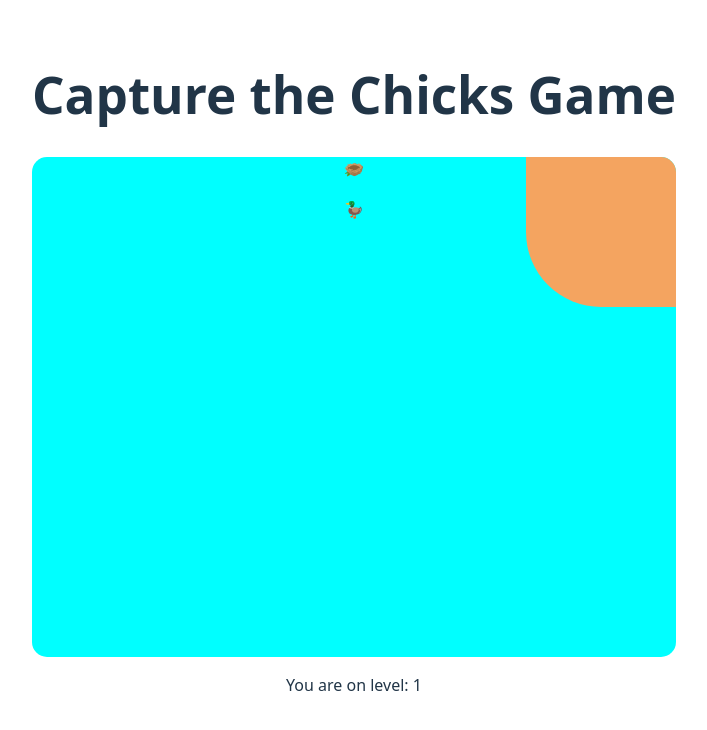
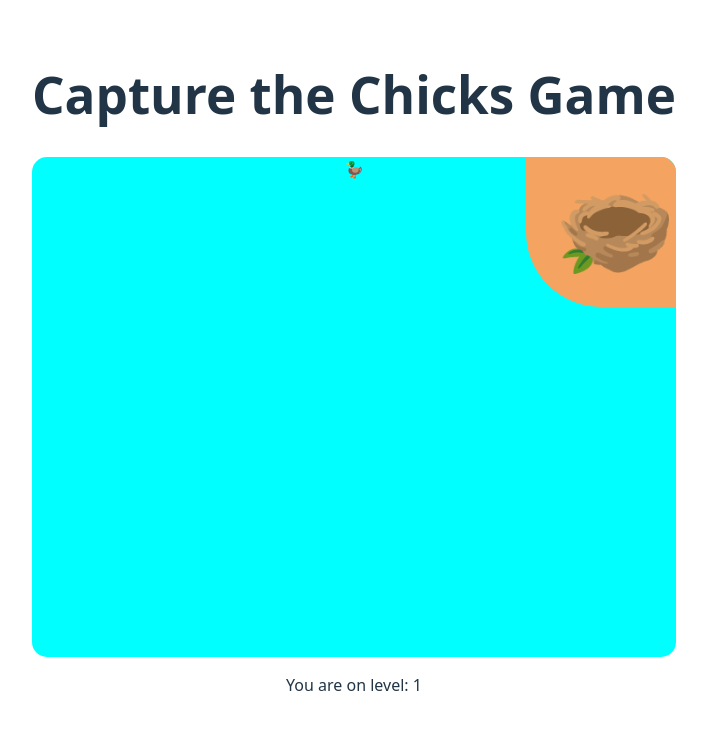
Before and after one commit to darithedev/techtonica-assignments, a React (Vite) app in the folder react-game/cozy-game/: page / in a window 1280 px wide. Shown: the top 730 px of the page, without its empty margins (286-993 px from the left). Built offline with nearby package versions, Linux system fonts and the light colour scheme.

Commit message:
Add font size and set  position styling to nest sprite

```diff
--- a/react-game/cozy-game/src/components/Board.css
+++ b/react-game/cozy-game/src/components/Board.css
@@ -18,3 +18,14 @@
     border-top-right-radius: 15px;
     border-bottom-left-radius: 75px
 }
+
+.nest-sprite {
+    margin: 0;
+    position: absolute;
+    right: 0;
+    font-size: 6rem;
+}
+
+.duck-sprite {
+
+}
```
